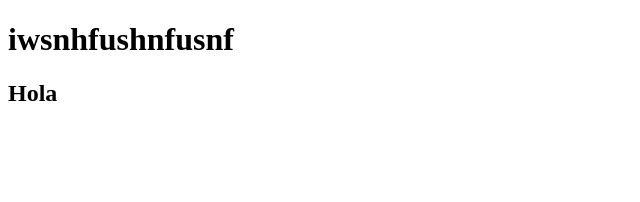
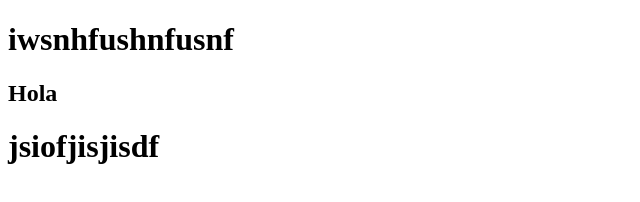
Before and after one commit to Dayan-Orozco/repo2, a plain HTML site: page index.html in a window 1280 px wide. Shown: the whole page, without its empty margins (0-640 px from the left). Drawn offline with Linux system fonts and the light colour scheme.

Commit message:
ultimo cambio

```diff
--- a/index.html
+++ b/index.html
@@ -9,5 +9,6 @@
 <body>
     <h1>iwsnhfushnfusnf</h1>
     <h2>Hola </h2>
+    <h1>jsiofjisjisdf</h1>
 </body>
 </html>
```
Also changed, not shown: hola.html (added, +1 -0 lines).
